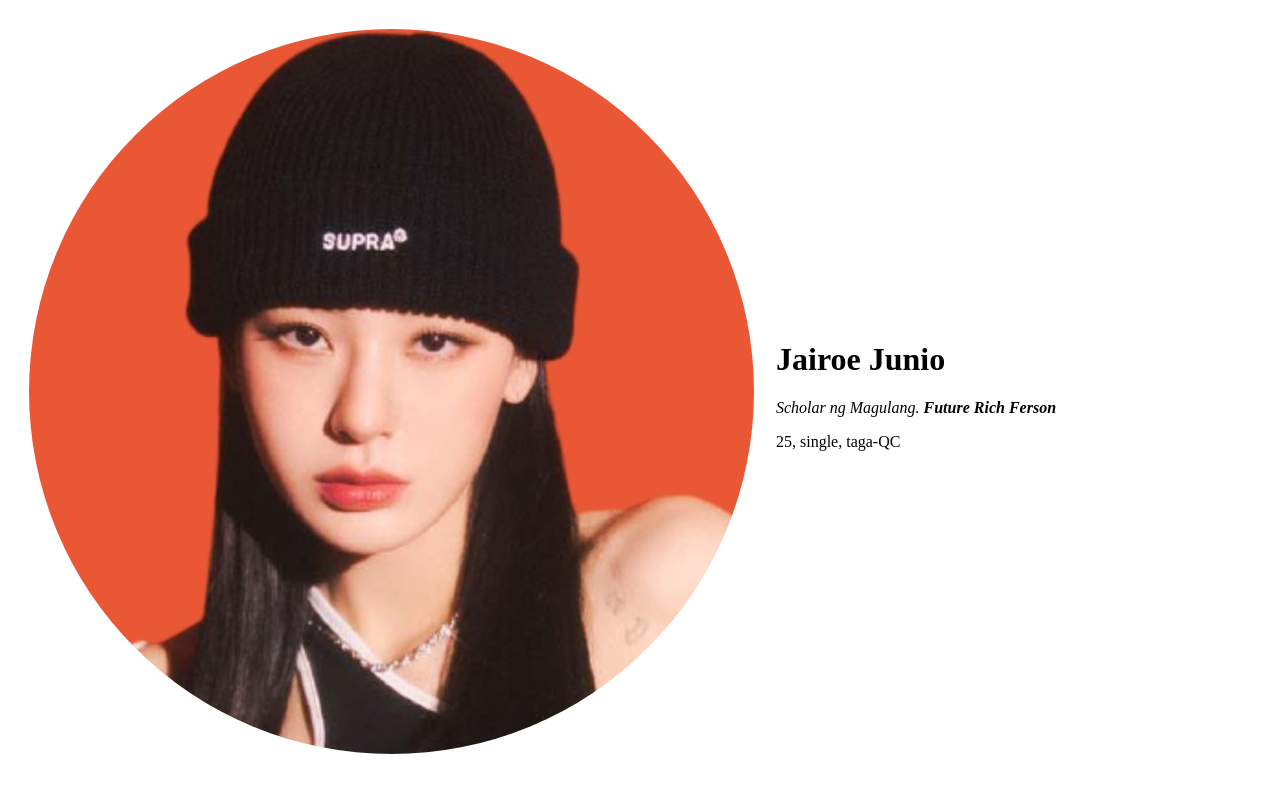
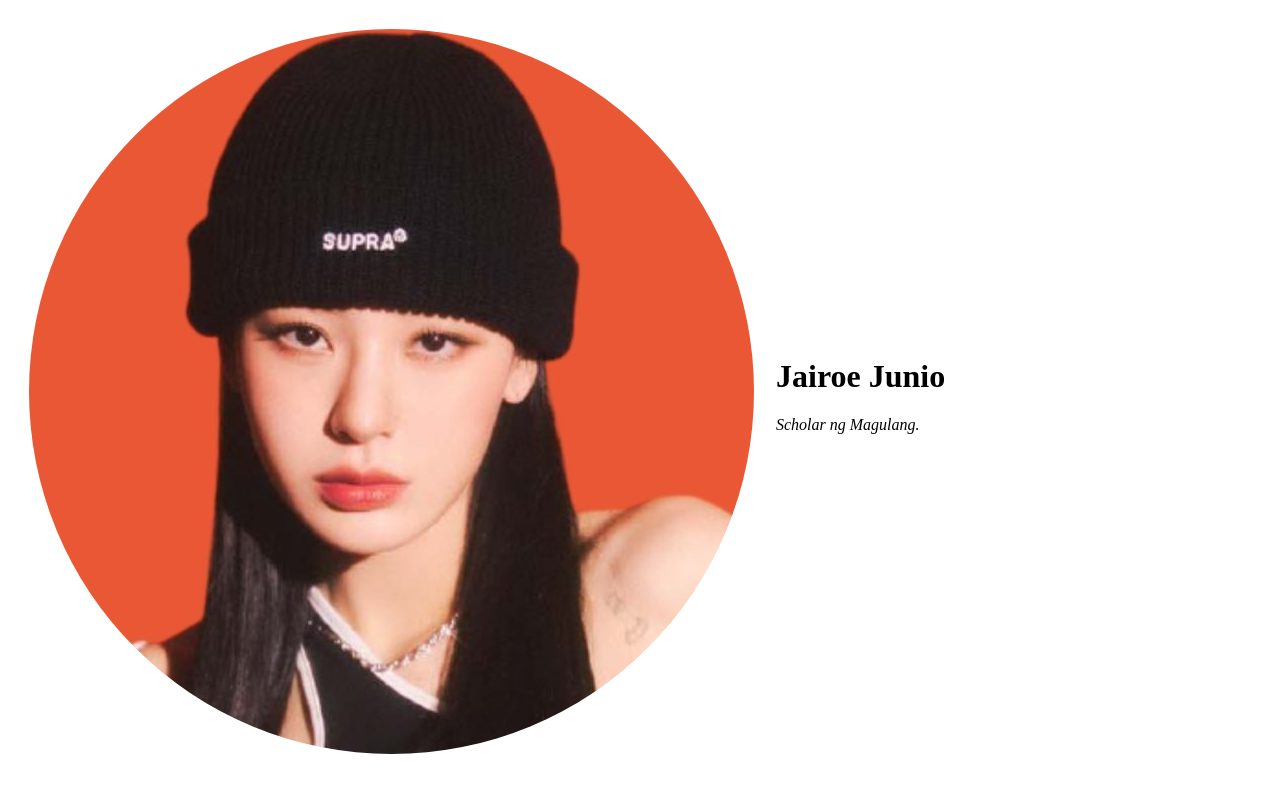
Before and after one commit to jairoejunio/cv, a plain HTML site: page index.html in a window 1280 px wide. Shown: the top 800 px of the page. Drawn offline with Linux system fonts and the light colour scheme.

Commit message:
removed stuff

```diff
--- a/index.html
+++ b/index.html
@@ -11,8 +11,7 @@
             <tr>
                 <td><img src="mylove.png" alt="nozeworld"></td>
                 <td><h1>Jairoe Junio</h1>
-                    <p><em>Scholar ng Magulang. <strong>Future Rich Ferson</strong></em></p>
-                    <p>25, single, taga-QC</p></td>
+                    <p><em>Scholar ng Magulang. <strong>
             </tr>
             <tr>
 
```
